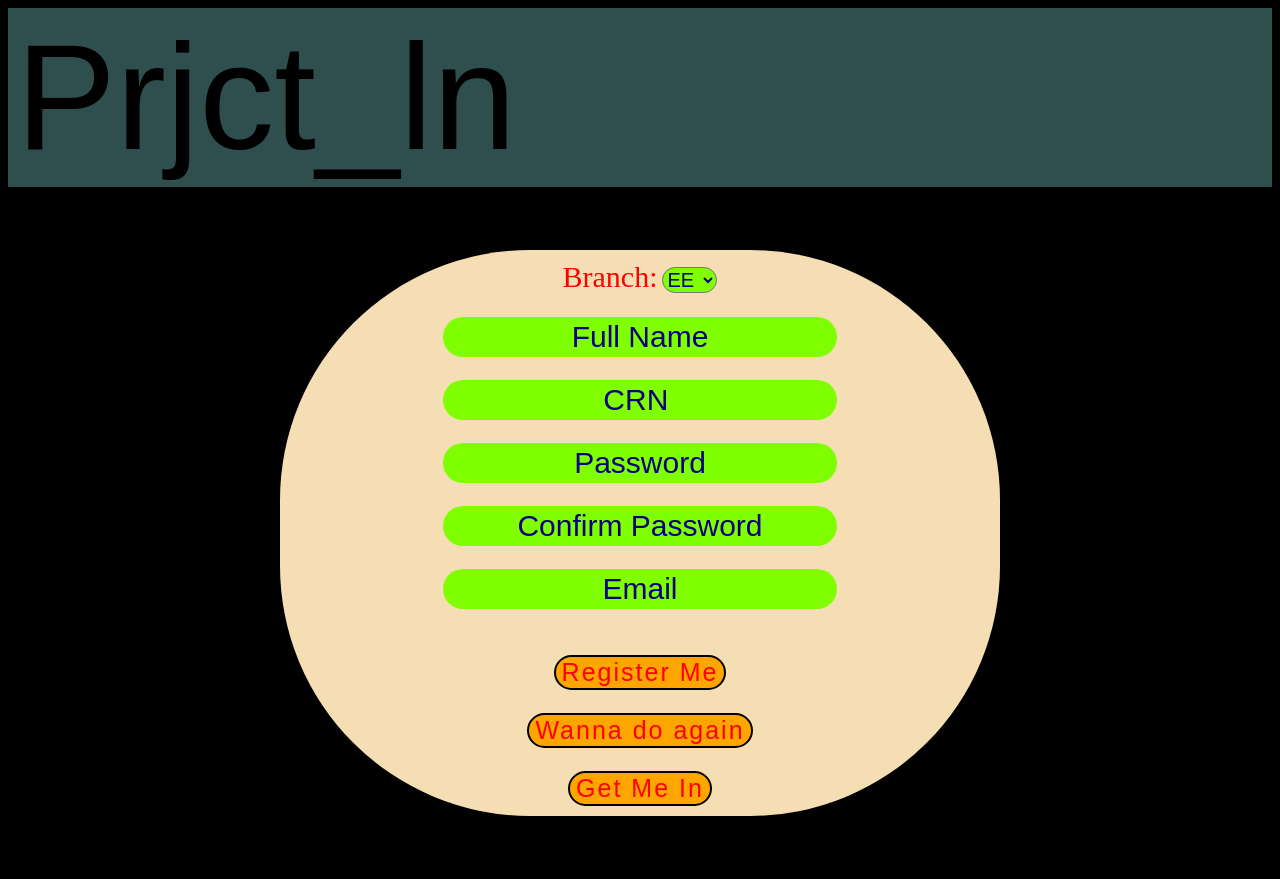
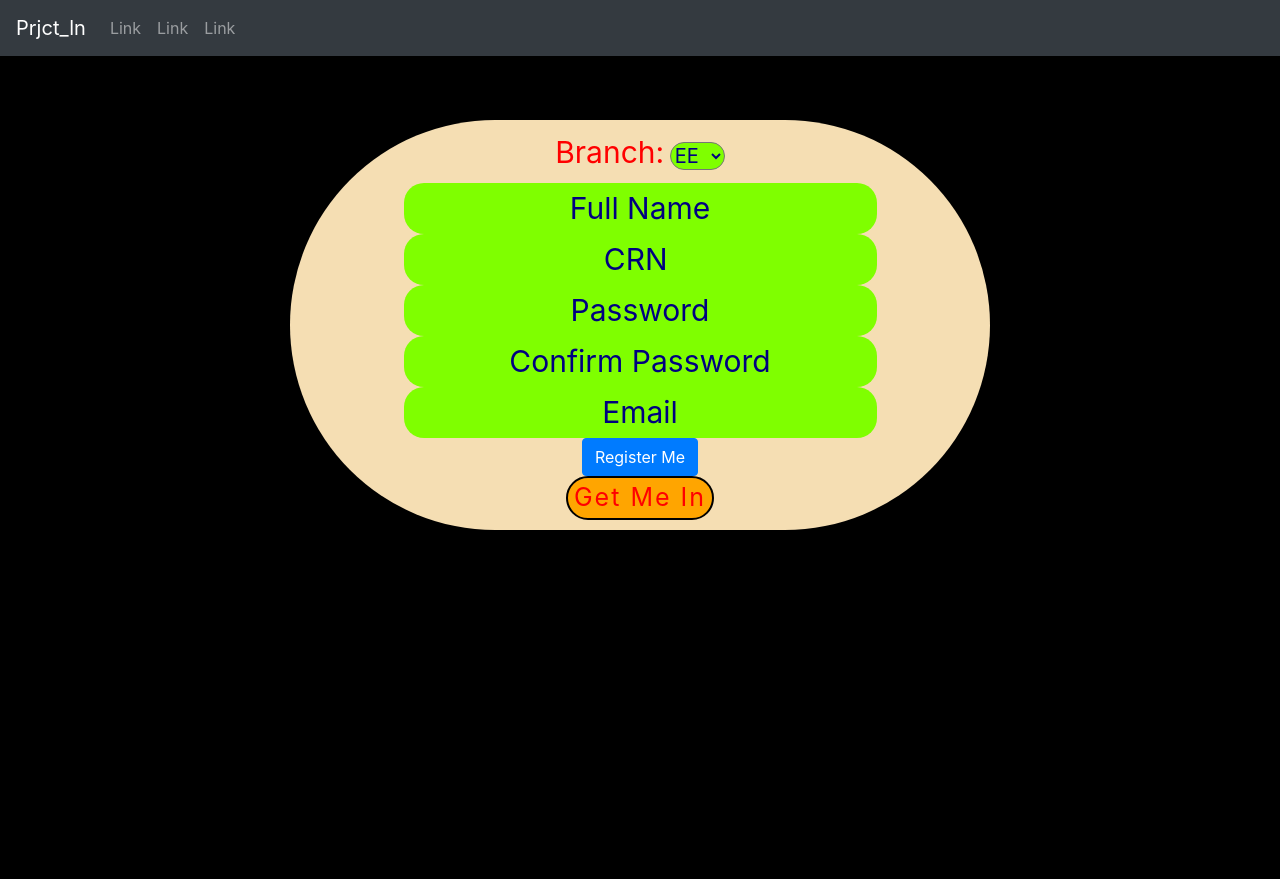
Before and after one commit to ALoneMusk/Prjct_ln, a PHP site: page / in a window 1280 px wide. After the commit the page ends 530 px from the top, so only its background shows below. Run offline with PHP 8.4, Linux system fonts and the light colour scheme.

Commit message:
intial commit

```diff
--- a/GetIn.php
+++ b/GetIn.php
@@ -3,7 +3,7 @@
 session_start();
 
 
-$connect = mysqli_connect('localhost', '', '', 'prjct_ln');
+$connect = mysqli_connect('localhost', 'root', 'may', 'prjct_ln');
 	if(!$connect)
 	{
 		echo "Connection error" . mysqli_connect_error();
--- a/index.php
+++ b/index.php
@@ -2,43 +2,27 @@
 
 
 
-	if (isset($_POST['submit']))
-	{
+if (isset($_POST['submit'])) {
 	$username = $_POST['Username'];
 
-	$from = "user_".$_POST['Username'];
+	$from = "user_" . $_POST['Username'];
 }
 
 
 
-$connect = mysqli_connect('localhost', '', '', 'prjct_ln');
-	if(!$connect)
-	{
+$connect = mysqli_connect('localhost', 'root', 'may', 'prjct_ln');
+if (!$connect) {
 	echo "Connection error" . mysqli_connect_error();
 }
 $name = $username = $email = $password = $branch = "";
 
-
-
-
-
-
-
-
-
-
-
-	if (isset($_POST['submit']))
-	{
+if (isset($_POST['submit'])) {
 
 	$name = $_POST['Name'];
 	$username = $_POST['Username'];
 	$email = $_POST['Email'];
 	$password = $_POST['Password'];
 	$branch = $_POST['Branch'];
-
-
-
 
 	$sequel = 'SELECT Id, Username, Password, Email FROM prjct_ln_data';
 
@@ -48,13 +32,9 @@ $connect = mysqli_connect('localhost', '', '', 'prjct_ln');
 
 	$confirm;
 
-		if($information['Username'] === $username || $information['Email'] === $email)
-		{
+	if ($information['Username'] === $username || $information['Email'] === $email) {
 		echo '<script>alert("You are already registered. Get in straightaway!");</script>';
-		}
-
-	else
-	{
+	} else {
 
 		$name = mysqli_real_escape_string($connect, $_POST['Name']);
 		$username = mysqli_real_escape_string($connect, $_POST['Username']);
@@ -86,45 +66,52 @@ $connect = mysqli_connect('localhost', '', '', 'prjct_ln');
 		mysqli_query($connect, $table);
 
 
-		if (mysqli_query($connect, $query))
-		{
+		if (mysqli_query($connect, $query)) {
 			header("location: GetIn.php");
 			exit();
-		}
-		else
-		{
-			echo "Error : " .mysqli_error($connect);
+		} else {
+			echo "Error : " . mysqli_error($connect);
 		}
 	}
-
 }
-
-
-
 ?>
-
-
-
-
-
-
-
 
 <html>
 
 <head>
 	<title> Prjct_Ln </title>
+	<meta charset="utf-8">
+	<meta name="viewport" content="width=device-width, initial-scale=1">
+	<link rel="stylesheet" href="https://maxcdn.bootstrapcdn.com/bootstrap/4.4.1/css/bootstrap.min.css">
+	<script src="https://ajax.googleapis.com/ajax/libs/jquery/3.4.1/jquery.min.js"></script>
+	<script src="https://cdnjs.cloudflare.com/ajax/libs/popper.js/1.16.0/umd/popper.min.js"></script>
+	<script src="https://maxcdn.bootstrapcdn.com/bootstrap/4.4.1/js/bootstrap.min.js"></script>
 	<link rel="stylesheet" href="login.css">
 	<script type="text/javascript" src="Validation.js"></script>
 
 
 </head>
+
 <body>
-	<div id="title">
-		<button id="namebut" ondblclick="location.href='Admin.php'" style="outline: none;">
-		Prjct_ln
+	<nav class="navbar navbar-expand-sm bg-dark navbar-dark">
+		<a class="navbar-brand" href="#">Prjct_ln</a>
+		<button class="navbar-toggler" type="button" data-toggle="collapse" data-target="#collapsibleNavbar">
+			<span class="navbar-toggler-icon"></span>
 		</button>
+		<div class="collapse navbar-collapse" id="collapsibleNavbar">
+			<ul class="navbar-nav">
+				<li class="nav-item">
+					<a class="nav-link" href="#">Link</a>
+				</li>
+				<li class="nav-item">
+					<a class="nav-link" href="#">Link</a>
+				</li>
+				<li class="nav-item">
+					<a class="nav-link" href="#">Link</a>
+				</li>
+			</ul>
 		</div>
+	</nav>
 
 	<form id="InputForm" method="post">
 
@@ -135,97 +122,75 @@ $connect = mysqli_connect('localhost', '', '', 'prjct_ln');
 				<label style="font-size: 30px; color: red;">Branch:</label>
 				<select id="Branch" name="Branch" style="outline: none;">
 					<option value="EE">EE </option>
-		<option value="CE" >CE </option>
-		<option value="CSE" >CSE </option>
-		<option value="ECE" >ECE </option>
-		<option value="IT" >IT </option>
-		<option value="ME" >ME </option>
-		<option value="PE" >PE </option>
+					<option value="CE">CE </option>
+					<option value="CSE">CSE </option>
+					<option value="ECE">ECE </option>
+					<option value="IT">IT </option>
+					<option value="ME">ME </option>
+					<option value="PE">PE </option>
 				</select>
 			</div>
 
-	<br>
-
 			<div>
-	<div id="NameHTML" style="color: dodgerblue;" >
+				<div id="NameHTML" style="color: dodgerblue;">
 				</div>
 				<div>
-	<input class = "input" type="text" id="Name" placeholder= "Full Name" name="Name">
+					<input class="input" type="text" id="Name" placeholder="Full Name" name="Name">
 				</div>
 				<div id="FNameError">
 				</div>
 			</div>
-
-	<br>
 
 
 			<div>
 				<div id="UNameHTML" style="color: dodgerblue;">
 				</div>
 				<div>
-	<input class = "input" type="text"  id="UName" placeholder= "CRN " name="Username">
+					<input class="input" type="text" id="UName" placeholder="CRN " name="Username">
 				</div>
 				<div id="UNameError">
 				</div>
 			</div>
 
-	<br>
-
 			<div>
 				<div id="PassHTML" style="color: dodgerblue;">
 				</div>
 				<div>
-	<input class = "input" type="password" id="Pass" placeholder= "Password" name="Password">
+					<input class="input" type="password" id="Pass" placeholder="Password" name="Password">
 				</div>
 				<div id="PassError">
 				</div>
 			</div>
 
-	<br>
-
 			<div>
 				<div id="ConPassHTML" style="color: dodgerblue;">
 				</div>
 				<div>
-	<input class = "input" type="password" id="ConPass" placeholder= "Confirm Password">
+					<input class="input" type="password" id="ConPass" placeholder="Confirm Password">
 				</div>
 				<div id="ConPassError">
 				</div>
 			</div>
 
-	<br>
-
 			<div>
 				<div id="MailHTML" style="color: peachpuff;">
 				</div>
 				<div>
-	<input class = "input" type="email" id="Mail" placeholder= "Email" name="Email">
+					<input class="input" type="email" id="Mail" placeholder="Email" name="Email">
 				</div>
 				<div id="MailError">
 				</div>
-
-	<br>
-	<br>
-
 				<div>
 					<div>
-	<button name="submit" class="button" style = "outline: none" onclick="return Validate(); return detect();">Register Me</button>
+						<button name="submit" class="btn btn-primary" style="outline: none" onclick="return Validate(); return detect();">Register Me</button>
 					</div>
 				</div>
 
-	<br>
-		<div>
-		<button class="button" style = "outline: none" onclick="return detect();">Wanna do again</button>
-		</div>
-		<br>
 				<div>
 					<button class="button" formaction="GetIn.php" style="outline: none;" onclick="return detect();"> Get Me In </button>
 				</div>
-
-
-
-
 			</div>
 	</form>
 </body>
+
 </html>
```
Lines whose indentation alone changed are shown as unchanged.
